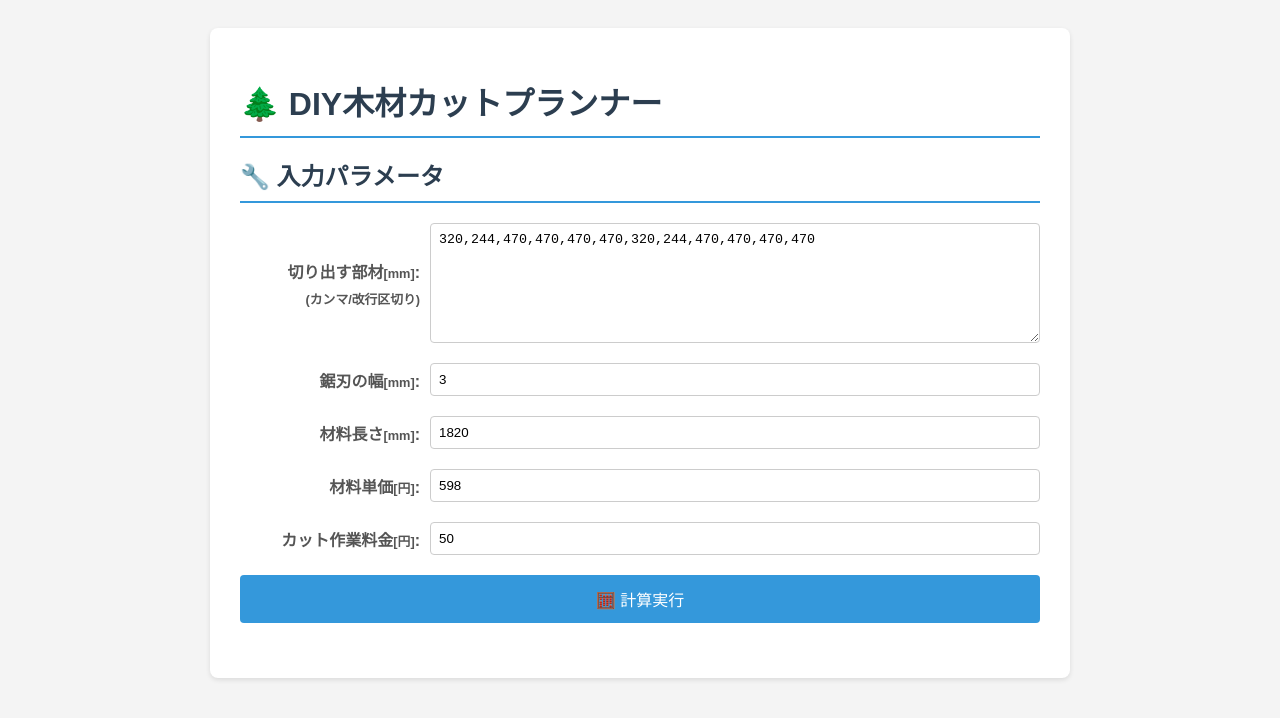
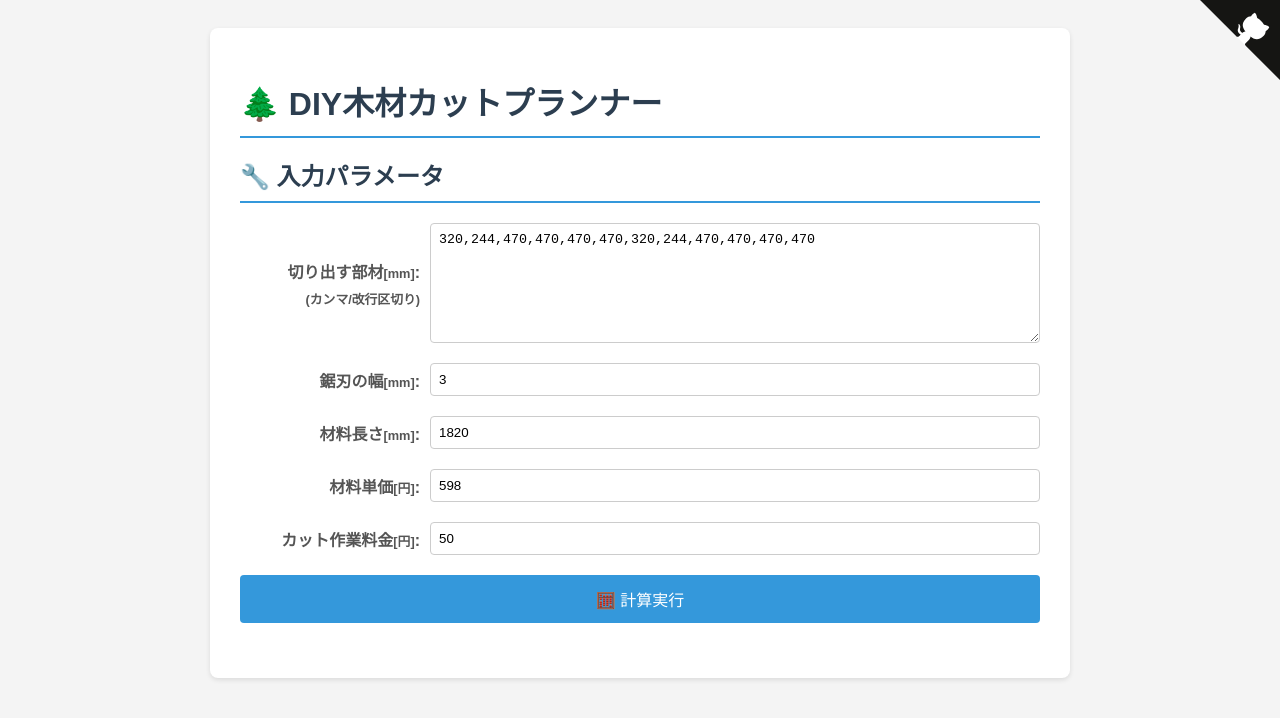
Before and after one commit to Nagatani/smart-wood-planner, a plain HTML site: page index.html in a window 1280 px wide. Drawn offline with Linux system fonts and the light colour scheme.

Commit message:
add GitHub Repo Ribbon

```diff
--- a/index.html
+++ b/index.html
@@ -15,7 +15,8 @@
       <h2><span role="img" aria-label="wrench">🔧</span> 入力パラメータ</h2>
       <div class="input-group">
         <label for="partsList">切り出す部材<span>[mm]</span>:<br><span>(カンマ/改行区切り)</span></label>
-        <textarea id="partsList" placeholder="例: 320, 244, 470..." rows="6" required>320,244,470,470,470,470,320,244,470,470,470,470</textarea>
+        <textarea id="partsList" placeholder="例: 320, 244, 470..." rows="6"
+          required>320,244,470,470,470,470,320,244,470,470,470,470</textarea>
       </div>
       <div class="input-group">
         <label for="bladeWidth">鋸刃の幅<span>[mm]</span>:</label>
@@ -58,6 +59,51 @@
     </div>
 
   </div>
+
+  <a href="https://github.com/Nagatani/smart-wood-planner" class="github-corner" aria-label="View source on GitHub"><svg
+      width="80" height="80" viewBox="0 0 250 250"
+      style="fill:#151513; color:#fff; position: absolute; top: 0; border: 0; right: 0;" aria-hidden="true">
+      <path d="M0,0 L115,115 L130,115 L142,142 L250,250 L250,0 Z" />
+      <path
+        d="M128.3,109.0 C113.8,99.7 119.0,89.6 119.0,89.6 C122.0,82.7 120.5,78.6 120.5,78.6 C119.2,72.0 123.4,76.3 123.4,76.3 C127.3,80.9 125.5,87.3 125.5,87.3 C122.9,97.6 130.6,101.9 134.4,103.2"
+        fill="currentColor" style="transform-origin: 130px 106px;" class="octo-arm" />
+      <path
+        d="M115.0,115.0 C114.9,115.1 118.7,116.5 119.8,115.4 L133.7,101.6 C136.9,99.2 139.9,98.4 142.2,98.6 C133.8,88.0 127.5,74.4 143.8,58.0 C148.5,53.4 154.0,51.2 159.7,51.0 C160.3,49.4 163.2,43.6 171.4,40.1 C171.4,40.1 176.1,42.5 178.8,56.2 C183.1,58.6 187.2,61.8 190.9,65.4 C194.5,69.0 197.7,73.2 200.1,77.6 C213.8,80.2 216.3,84.9 216.3,84.9 C212.7,93.1 206.9,96.0 205.4,96.6 C205.1,102.4 203.0,107.8 198.3,112.5 C181.9,128.9 168.3,122.5 157.7,114.1 C157.9,116.9 156.7,120.9 152.7,124.9 L141.0,136.5 C139.8,137.7 141.6,141.9 141.8,141.8 Z"
+        fill="currentColor" class="octo-body" />
+    </svg></a>
+  <style>
+    .github-corner:hover .octo-arm {
+      animation: octocat-wave 560ms ease-in-out
+    }
+
+    @keyframes octocat-wave {
+
+      0%,
+      100% {
+        transform: rotate(0)
+      }
+
+      20%,
+      60% {
+        transform: rotate(-25deg)
+      }
+
+      40%,
+      80% {
+        transform: rotate(10deg)
+      }
+    }
+
+    @media (max-width:500px) {
+      .github-corner:hover .octo-arm {
+        animation: none
+      }
+
+      .github-corner .octo-arm {
+        animation: octocat-wave 560ms ease-in-out
+      }
+    }
+  </style>
   <script type="module" src="scripts/main.js"></script>
 </body>
 
```
